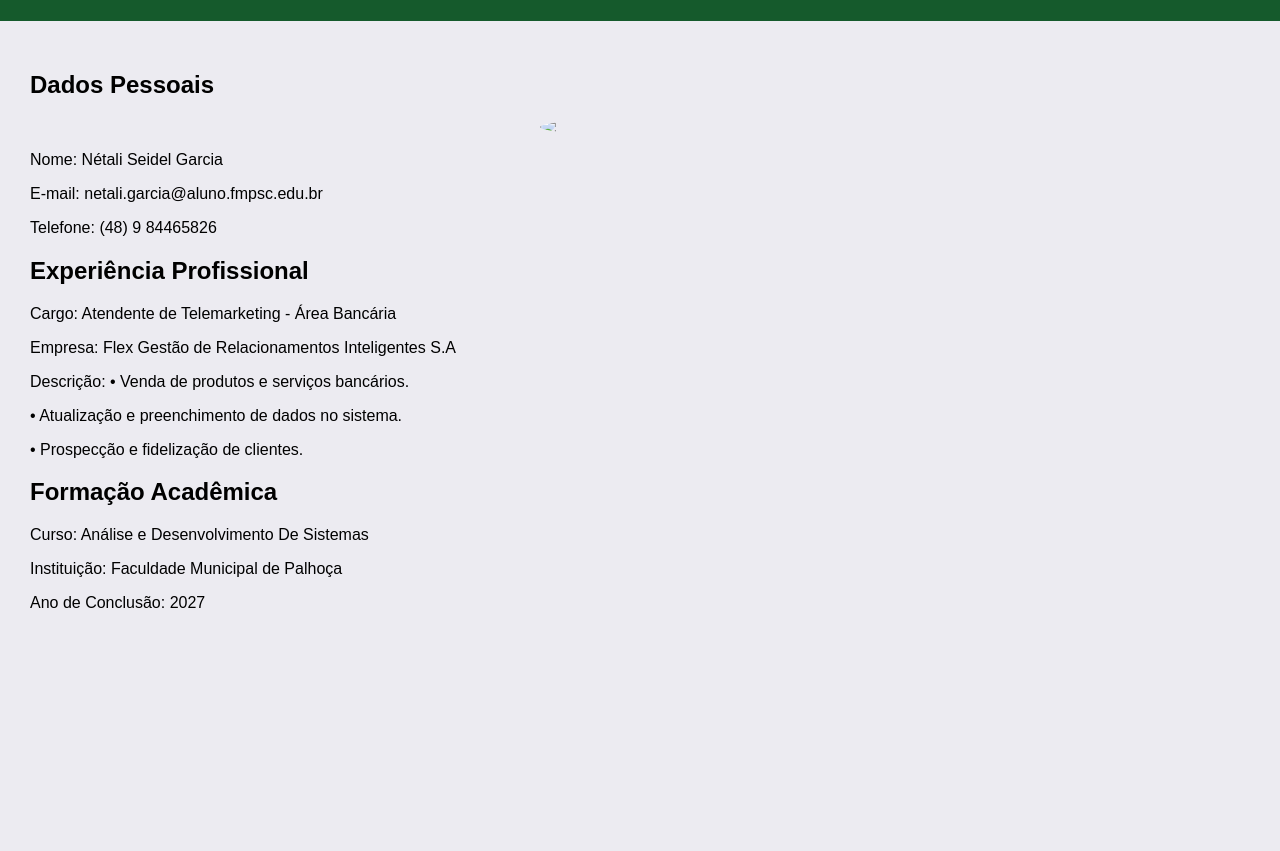
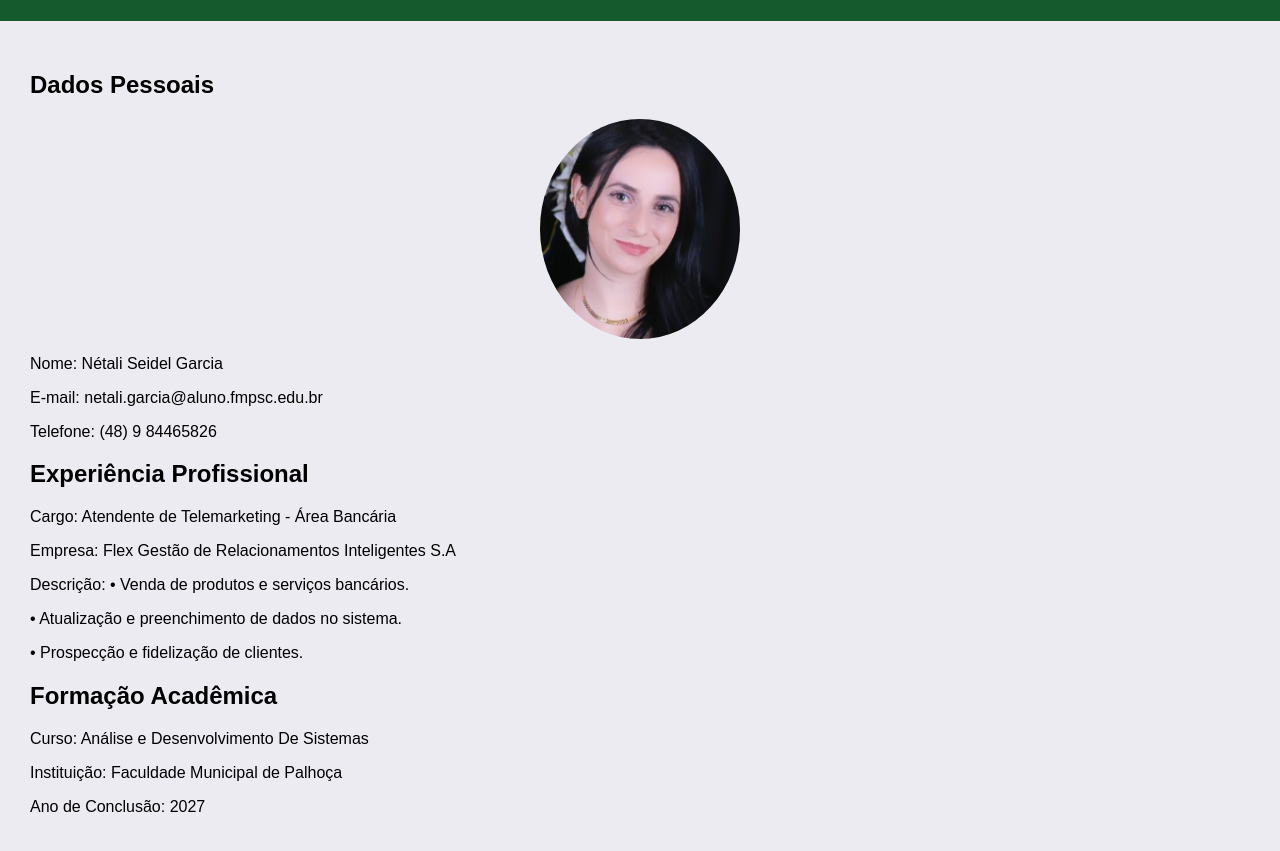
Before and after one commit to netaligarciaa/curriculo_oficial, a plain HTML site: page index.html in a window 1280 px wide. Shown: the part 99-950 px from the top of the page. Before the commit the page ends 800 px from the top, so only its background shows below. Drawn offline with Linux system fonts and the light colour scheme.

Commit message:
Update index.html

```diff
--- a/index.html
+++ b/index.html
@@ -35,7 +35,7 @@
     </div>
     <div id="main-content">
         <h2>Dados Pessoais</h2>
-        <img id="profile-image" src="C:\Users\netal\Downloads\38e7d336-1e99-4f32-8a98-09f35dd404b7-1_all_5821.jpg">
+        <img id="profile-image" src="Foto_Perfil.jpg">
 
         <p>Nome: Nétali Seidel Garcia</p>
         <p>E-mail: netali.garcia@aluno.fmpsc.edu.br</p>
```
